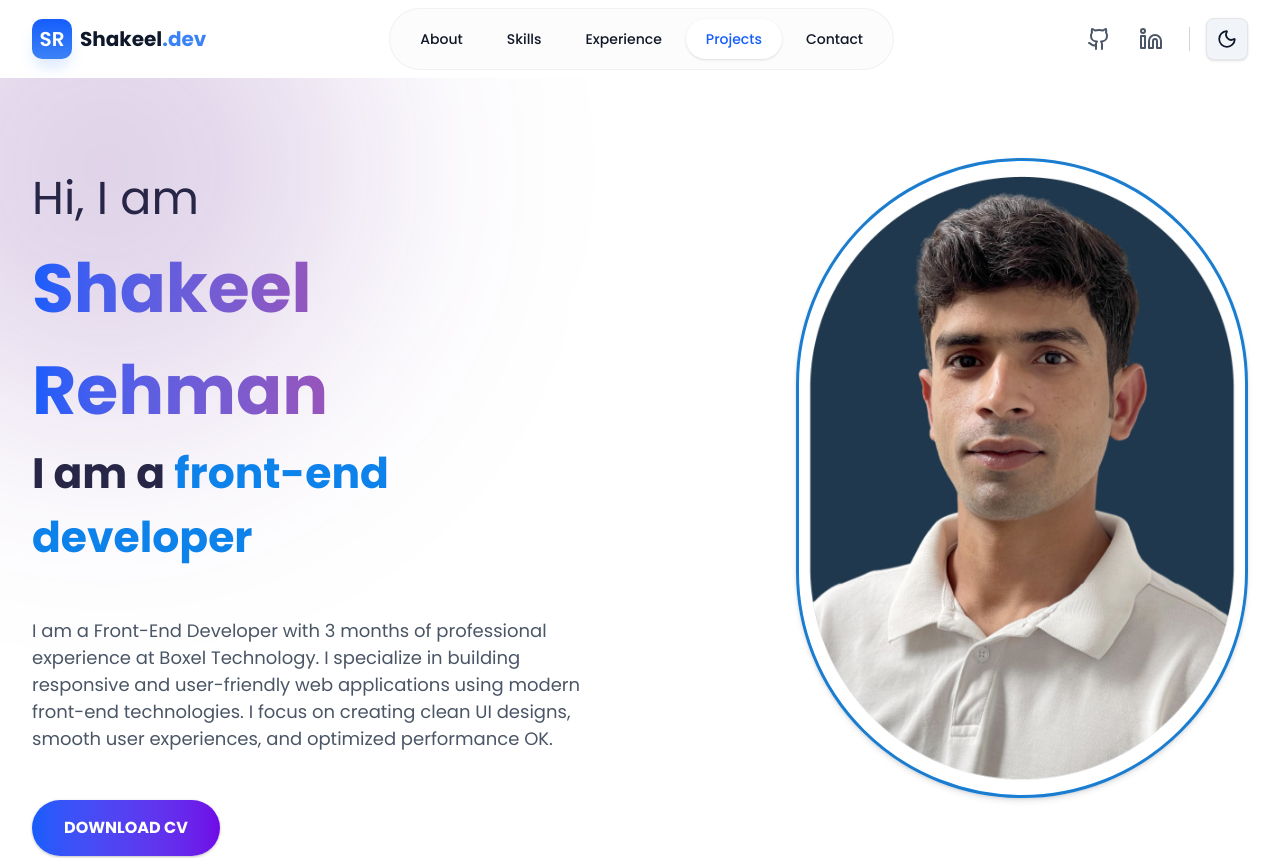
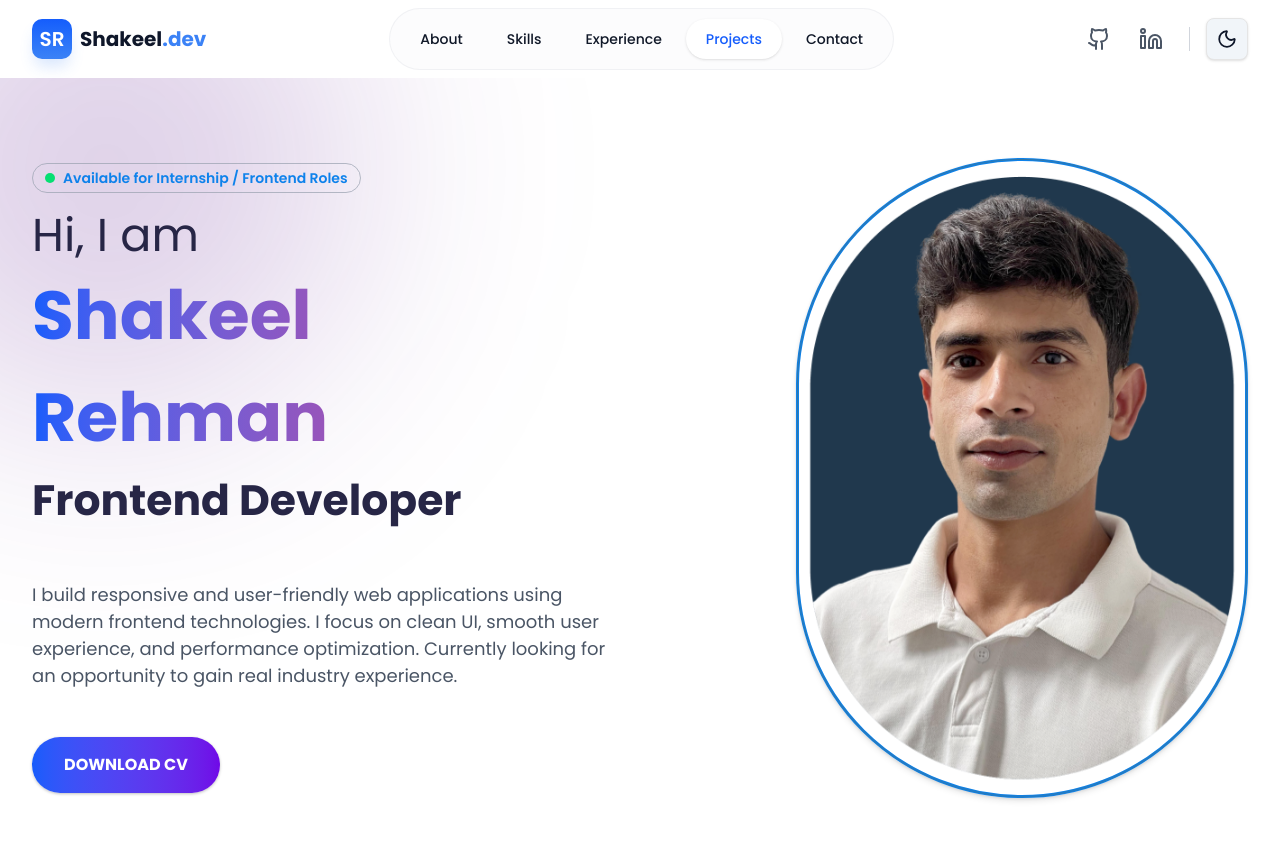
Before and after one commit to shakeelrehman501/Portfolio, a Next.js app: page / in a window 1280 px wide. Shown: the top 858 px of the page. Built offline with nearby package versions, Linux system fonts and the light colour scheme.

Commit message:
update data

```diff
--- a/src/components/Hero.tsx
+++ b/src/components/Hero.tsx
@@ -16,17 +16,25 @@ function Hero() {
         <div className="absolute bg-[rgba(89,22,139,0.2)] dark:bg-[rgba(168,85,247,0.15)] blur-[120px] -left-36 rounded-full w-125 h-125 -top-40 transition-all duration-700" />
         <div className="absolute  bg-[rgba(28,57,142,0.2)] dark:bg-[rgba(59,130,246,0.12)] blur-[120px] right-25 lg:left-380 rounded-full w-125 h-125 top-80 transition-all duration-700" />
       </AnimatedItem>
-      <div className="relative max-w-350 mx-auto px-6 lg:px-8 py-12 lg:py-20 2xl:pb-70">
+      <div className="relative max-w-350 mx-auto px-6 lg:px-8 py-12 lg:py-20 2xl:pb-40">
         <div className="grid lg:grid-cols-2 gap-12 place-content-center text-center lg:text-left">
           {/* Left Content */}
           <div className="space-y-6 lg:space-y-12  flex flex-col justify-center">
-            <div className="leading-20">
+            <div className="leading-15">
+              <AnimatedItem type="slideLeft" index={1}>
+                <div className="flex items-center gap-2 border w-fit h-fit px-3 py-1 rounded-full border-gray-400/70 mb-3">
+                  <div className="w-2.5 h-2.5 bg-green-400 rounded-full"></div>
+                  <span className="text-sm  font-semibold text-[#0e82eb] dark:text-[#60a5fa]">
+                    Available for Internship / Frontend Roles
+                  </span>
+                </div>
+              </AnimatedItem>
               <AnimatedItem type="slideLeft" index={1}>
                 <p className="font-normal text-[46px] lg:text-[46.093px]  text-[#272646] dark:text-gray-100 transition-colors">
                   Hi, I am
                 </p>
               </AnimatedItem>
-              <AnimatedItem type="slideUp" index={2} >
+              <AnimatedItem type="slideUp" index={2}>
                 <h1
                   className=" font-bold text-[56px] lg:text-[68px] leading-[55px] sm:leading-normal
                bg-gradient-to-r from-blue-600 to-pink-600
@@ -35,10 +43,7 @@ function Hero() {
                   Shakeel Rehman
                 </h1>
                 <p className="leading-tight sm:leading-normal font-bold text-[36px] lg:text-[42.481px]  text-[#272646] dark:text-white transition-colors pt-4 sm:pt-0">
-                  I am a{" "}
-                  <span className="text-[#0e82eb] dark:text-[#60a5fa]">
-                    front-end developer
-                  </span>
+                  Frontend Developer
                 </p>
               </AnimatedItem>
             </div>
@@ -46,11 +51,10 @@ function Hero() {
             {/* Description */}
             <AnimatedItem type="slideLeft" index={3}>
               <p className="px-10 sm:px-0 text-[16px] sm:font-normal sm:text-[18px] leading-normal text-[#4a5565] dark:text-gray-300 max-w-[648px] transition-colors">
-                I am a Front-End Developer with 3 months of professional
-                experience at Boxel Technology. I specialize in building
-                responsive and user-friendly web applications using modern
-                front-end technologies. I focus on creating clean UI designs,
-                smooth user experiences, and optimized performance OK.
+                I build responsive and user-friendly web applications using
+                modern frontend technologies. I focus on clean UI, smooth user
+                experience, and performance optimization. Currently looking for
+                an opportunity to gain real industry experience.
               </p>
             </AnimatedItem>
             {/* Download CV Button */}
--- a/src/components/ui/ScrollToTop.tsx
+++ b/src/components/ui/ScrollToTop.tsx
@@ -7,7 +7,6 @@ export default function ScrollToTop() {
 
   useEffect(() => {
     const onScroll = () => {
-      console.log(window.scrollY); // DEBUG (check karo console mein)
       if (window.scrollY > 100) {
         setShow(true);
       } else {
--- a/src/lib/constants.ts
+++ b/src/lib/constants.ts
@@ -33,43 +33,43 @@ export const skillsCardData:skillsCardType[] = [
       name: "HTML",
       icon: TfiHtml5,
       color: "#E34F26",
-      proficiency: 95,
+      proficiency: 90,
     },
     {
       name: "CSS",
       icon: IoLogoCss3,
       color: "#1572B6",
-      proficiency: 90,
+      proficiency: 60,
     },
     {
       name: "Tailwind CSS",
       icon: SiTailwindcss,
       color: "#38BDF8",
-      proficiency: 92,
+      proficiency: 90,
     },
     {
       name: "JavaScript",
       icon: IoLogoJavascript,
       color: "#E6C200",
-      proficiency: 88,
+      proficiency: 70,
     },
     {
       name: "React",
       icon: FaReact ,
       color: "#61DAFB",
-      proficiency: 85,
+      proficiency: 80,
     },
     {
       name: "Next.js",
       icon: SiNextdotjs,
       color: "#000000",
-      proficiency: 80,
+      proficiency: 70,
     },
     {
       name: "TypeScript",
       icon: SiTypescript,
       color: "#3178C6",
-      proficiency: 82,
+      proficiency: 60,
     },
 ];
 
```
